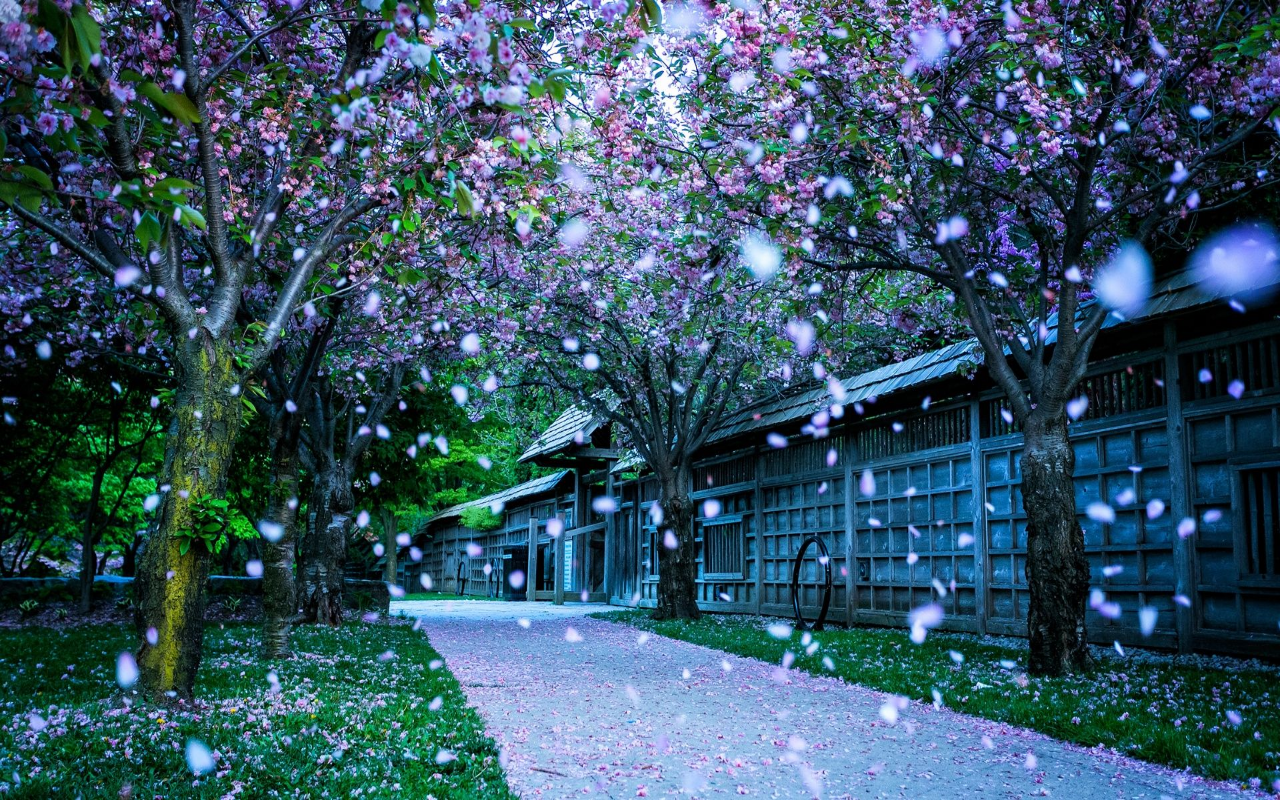
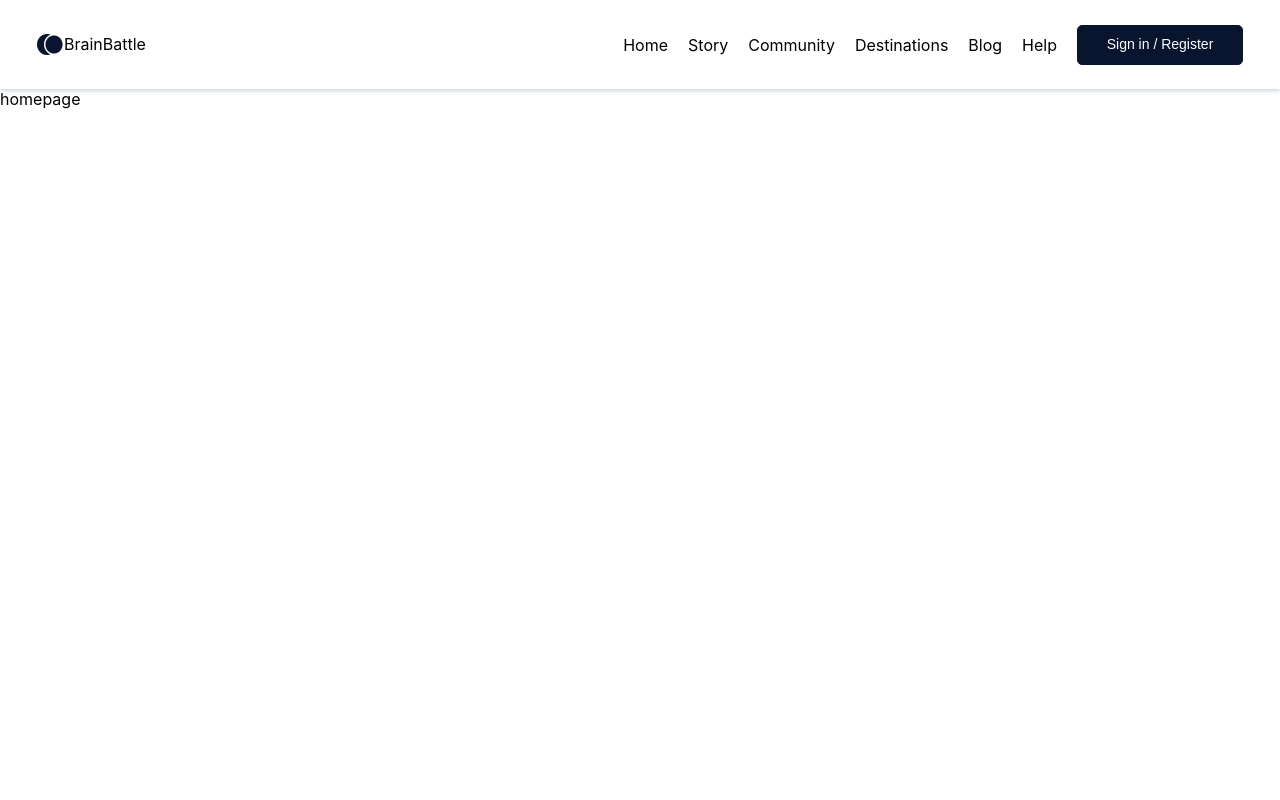
Before and after one commit to srnodedev/next-chat-app, a Next.js app: page / in a window 1280 px wide. Built offline with nearby package versions, Linux system fonts and the light colour scheme.

Commit message:
init signup page

```diff
--- a/app/components/Layout/Header.tsx
+++ b/app/components/Layout/Header.tsx
@@ -1,8 +1,9 @@
-import styles from './layout.module.css'
+import styles from '../../../styles/layout.module.css';
 import Image from 'next/image'
 import Link from 'next/link'
 import Button from '../Button'
 import { links } from './links'
+import { useRouter } from 'next/router'
 
 interface LinkProps {
     title ?: string,
@@ -10,15 +11,19 @@ interface LinkProps {
 }
 
 export default function Header() {
+    const router = useRouter();
+
     return (
         <div className={styles.header}>
-            <Image src='/icon.png' alt={'avatar'} width={27} height={21} />
-            <div>BrainBattle</div>
+            <div onClick={() => router.push('/')} style={{cursor : "pointer", flexDirection : "row", display : "flex"}}>
+                <Image src='/icon.png' alt={'avatar'} width={27} height={21}/>
+                <div>BrainBattle</div>
+            </div>
             <div className={styles.push} />
             {links.map((item : LinkProps, index) =>
                 <Link href={item.link} key={index} style={{marginLeft: 10, marginRight: 10}}> {item.title} </Link>
             )}
-            <Button borderColor='#09142F' bgColor='#09142F' color='#FFFFFF'>Sign in / Register</Button>
+            <Button borderColor='#09142F' bgColor='#09142F' color='#FFFFFF' onClick={() => router.push('/signup')}>Sign in / Register</Button>
         </div>
     )
 }
--- a/pages/index.tsx
+++ b/pages/index.tsx
@@ -1,4 +1,3 @@
-import Image from 'next/image'
 import Layout from '../app/components/Layout'
 
 // const myLoader = ({ src, width, quality }) => {
@@ -8,13 +7,7 @@ import Layout from '../app/components/Layout'
 export default function Home() {
   return (
     <Layout title="BrainBattle | Dashboard">
-      <Image
-        // loader={myLoader}
-        blurDataURL='/image/back3.jpg'
-        placeholder="blur"
-        src="/image/back3.jpg"
-        fill
-        alt="Just..." />
+      homepage
     </Layout>
   )
 }
--- a/app/components/Layout/layout.module.css
+++ b/styles/layout.module.css
@@ -1,10 +1,10 @@
 .container {
-    padding: 0 2rem;
+    padding: 0 0;
 }
 
 .main {
     min-height: 100vh;
-    padding: 4rem 0;
+    padding: 0 0;
     /* flex: 1;
     display: flex;
     flex-direction: column;
@@ -134,15 +134,13 @@
     align-items: center;
     padding: 19px 37px;
 
-    position: absolute;
     width: 100%;
     height: 89px;
-    left: 0px;
-    top: 0px;
 
     /* background white */
 
-    background: #FFFFFF;
+    /* background: #FFFFFF; */
+    backdrop-filter: blur(20px);
     /* Shadow - 1 */
 
     box-shadow: 0px 2px 4px rgba(171, 190, 209, 0.6);
```
Also changed, not shown: app/components/Layout/index.tsx (+13 -1 lines), pages/signup.tsx (added, +9 -0 lines).
